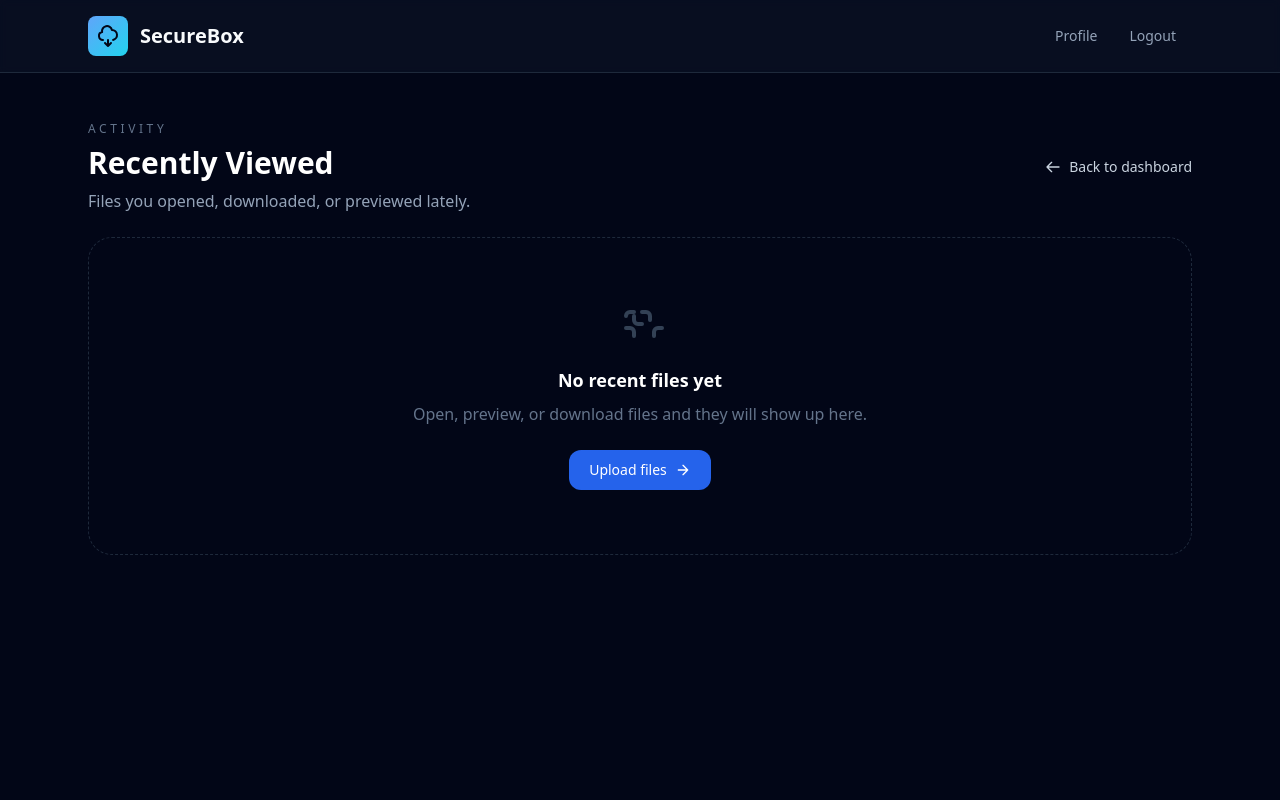
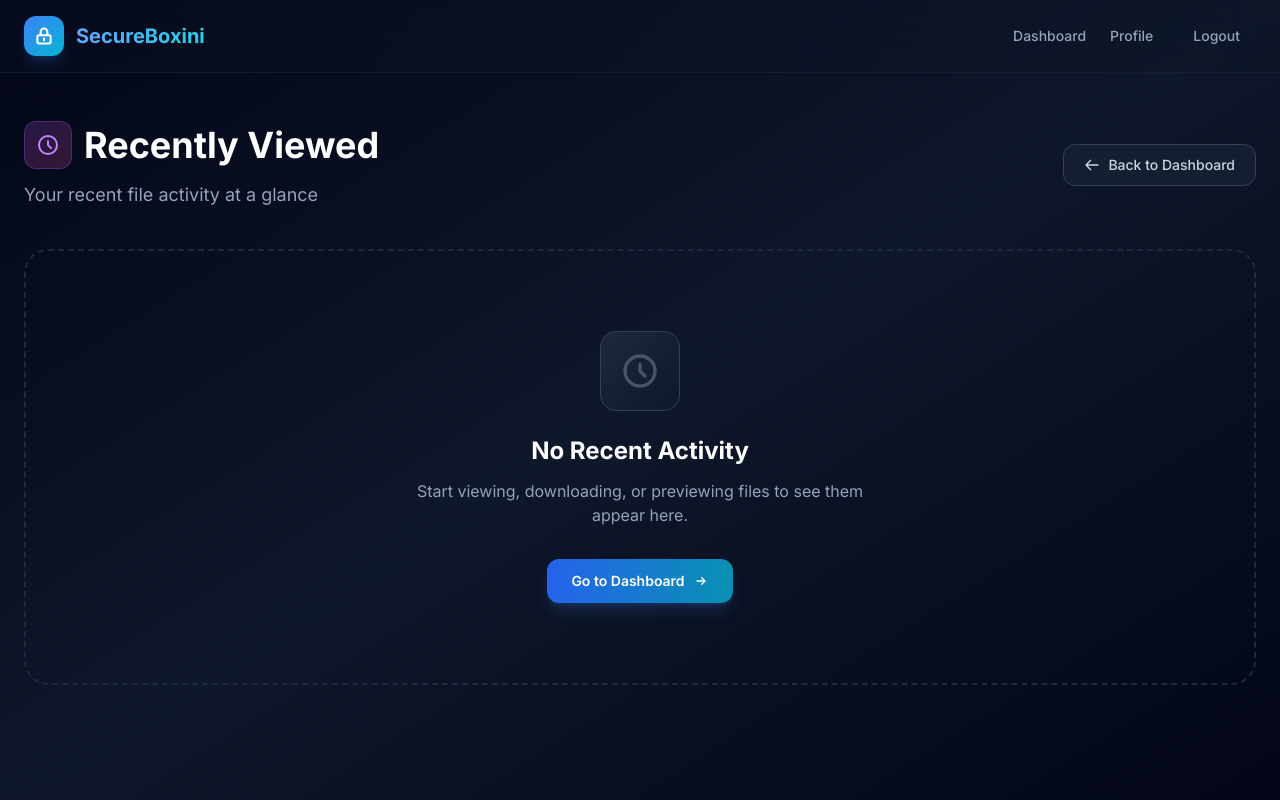
Before and after one commit to ChahdBhamza/Secure-Boxini, a Flask app: page /recent in a window 1280 px wide. Run offline with Flask 3, Linux system fonts and the light colour scheme; the visitor is signed in with stand-in values (Sample User, id 1); data that the repository does not hold is empty; parts of the project's set-up code (start-up, migrations or seed data) failed here and were passed over; some libraries are stand-ins or nearby versions.

Commit message:
feat: Add user profile management, dashboard, recent activity, and file preview pages with supporting backend logic.

```diff
--- a/app.py
+++ b/app.py
@@ -73,7 +73,29 @@ fs = GridFS(db)
 # Configure Session Interface
 app.session_interface = MongoSessionInterface(db)
 
+# Custom Jinja2 filter for truncating filenames while preserving extension
+@app.template_filter('truncate_filename')
+def truncate_filename(filename, max_length=40):
+    """Truncate filename but always show the extension"""
+    if len(filename) <= max_length:
+        return filename
 
+    # Split filename and extension
+    if '.' in filename:
+        name, ext = filename.rsplit('.', 1)
+        ext = '.' + ext
+    else:
+        name = filename
+        ext = ''
+
+    # Calculate how much space we have for the name part
+    available_length = max_length - len(ext) - 3  # 3 for "..."
+
+    if available_length > 0:
+        return name[:available_length] + '...' + ext
+    else:
+        # If extension is too long, just truncate everything
+        return filename[:max_length-3] + '...'
 
 def log_activity(user_id, action, details=None, action_category="general"):
     """Helper to log user activity with user_id"""
@@ -87,10 +109,10 @@ def log_activity(user_id, action, details=None, action_category="general"):
         "user_agent": request.headers.get('User-Agent') if request else None
     })
 
-# ------------------- Home → Register -------------------
+# ------------------- Home -------------------
 @app.route('/')
 def index():
-    return redirect(url_for("register"))
+    return render_template("home.html")
 
 # ------------------- Register -------------------
 @app.route("/register", methods=["GET", "POST"])
@@ -137,11 +159,19 @@ def register():
         # Send Verification Email
         try:
             verify_url = url_for('verify_email', token=token, _external=True)
-            msg = Message('SecureBox - Verify your Email',
+            msg = Message('SecureBoxini - Verify your Email',
                           sender=app.config['MAIL_USERNAME'],
                           recipients=[email])
-            msg.body = f"Welcome to SecureBox! Please click the link to verify your account: {verify_url}"
+            msg.body = ("Hello!\n\n"
+                        "Welcome to SecureBoxini — we're excited to have you on board.\n\n"
+                        "To complete your registration and secure your account, please verify your email address by clicking the link below:\n\n"
+                        f"{verify_url}\n\n"
+                        "If you did not create an account, please ignore this email.\n\n"
+                        "Thank you,\n"
+                        "The SecureBoxini Team")
+
             mail.send(msg)
+
         except Exception as e:
             print(f"Error sending verification email: {e}")
             # We still allow registration, but they might need to resend verification later
@@ -187,7 +217,8 @@ def login():
 
         return render_template("login.html", error="Invalid username or password")
 
-    return render_template("login.html")
+    error = request.args.get("error")
+    return render_template("login.html", error=error)
 
 @app.route("/verify-2fa-login", methods=["GET", "POST"])
 def verify_2fa_login():
@@ -407,7 +438,7 @@ def google_callback():
 @app.route("/dashboard", methods=["GET", "POST"])
 def dashboard():
     if "user_id" not in session:
-        return redirect(url_for("login"))
+        return redirect(url_for("login", error="Session expired. Please log in again."))
 
     if request.method == "POST":
         file = request.files["file"]
@@ -577,6 +608,12 @@ def download(file_id):
 
     if not file_doc:
         return "File not found or not authorized"
+
+    # Decrypt filename for download
+    download_filename = vigenere_decrypt(file_doc["filename"], "SECUREBOX")
+
+    # Log download activity
+    log_activity(session["user_id"], "file_downloaded", {"filename": download_filename}, action_category="file")
 
     # Increment download count
     files_col.update_one(
@@ -910,7 +947,7 @@ def recent():
     if "user_id" not in session:
         return redirect(url_for("login"))
 
-    # Get last 20 actions of type 'file_previewed' or 'file_downloaded'
+    # Get last 50 actions of type 'file_previewed' or 'file_downloaded'
     recent_logs = activity_logs_col.find({
         "user_id": session["user_id"],
         "action": {"$in": ["file_previewed", "file_downloaded"]}
@@ -931,11 +968,20 @@ def recent():
 
         if filename and filename not in seen_files:
             seen_files.add(filename)
+
+            # Encrypt the filename to search in database (filenames are stored encrypted)
+            encrypted_filename = vigenere_encrypt(filename, "SECUREBOX")
+
             # Find the actual file doc to get ID and size
-            file_doc = files_col.find_one({"user_id": session["user_id"], "filename": filename})
+            file_doc = files_col.find_one({
+                "user_id": session["user_id"],
+                "filename": encrypted_filename,
+                "status": "active"
+            })
+
             if file_doc:
-                # Determine preview type
-                filename_lower = file_doc["filename"].lower()
+                # Determine preview type based on decrypted filename
+                filename_lower = filename.lower()
                 preview_type = None
                 if filename_lower.endswith(('.jpg', '.jpeg', '.png', '.gif', '.bmp', '.webp')):
                     preview_type = 'image'
@@ -955,7 +1001,7 @@ def recent():
                     display_size = f"{size_bytes / (1024 * 1024):.1f} MB"
 
                 recent_files.append({
-                    "filename": filename,
+                    "filename": filename,  # Use decrypted filename for display
                     "_id": file_doc["_id"],
                     "display_size": display_size,
                     "viewed_at": log["timestamp"].strftime("%Y-%m-%d %H:%M"),
--- a/session_interface.py
+++ b/session_interface.py
@@ -51,8 +51,8 @@ class MongoSessionInterface(SessionInterface):
         if session.permanent:
             expiry = datetime.utcnow() + app.permanent_session_lifetime
         else:
-            # Default to 1 day if not specified
-            expiry = datetime.utcnow() + timedelta(days=1)
+            # Default to 1 minute for testing
+            expiry = datetime.utcnow() + timedelta(minutes=1)
 
         # Prepare data
         # Schema requires: session_id, user_id, created_at, expires_at
--- a/templates/dashboard.html
+++ b/templates/dashboard.html
@@ -89,7 +89,8 @@
                 </svg>
               </div>
               <div class="min-w-0 flex-1">
-                <p class="text-sm font-medium text-slate-50 truncate">{{ file.filename }}</p>
+                <p class="text-sm font-medium text-slate-50" title="{{ file.filename }}">{{ file.filename |
+                  truncate_filename(50) }}</p>
                 <p class="text-xs text-slate-500">
                   {{ file.display_size }} • {{ file.display_time }}
                   {% if file.download_count %}
--- a/templates/recent.html
+++ b/templates/recent.html
@@ -4,135 +4,155 @@
 <head>
   <meta charset="UTF-8" />
   <meta name="viewport" content="width=device-width, initial-scale=1.0" />
-  <title>Recently Viewed - SecureBox</title>
+  <title>Recently Viewed - SecureBoxini</title>
   <script src="https://cdn.tailwindcss.com"></script>
+  <link rel="preconnect" href="https://fonts.googleapis.com">
+  <link rel="preconnect" href="https://fonts.gstatic.com" crossorigin>
+  <link href="https://fonts.googleapis.com/css2?family=Inter:wght@300;400;500;600;700&display=swap" rel="stylesheet">
+  <style>
+    body {
+      font-family: 'Inter', sans-serif;
+    }
+  </style>
 </head>
 
-<body class="bg-slate-950 text-slate-50 min-h-screen">
-  <div class="min-h-screen">
+<body class="bg-gradient-to-br from-slate-950 via-slate-900 to-slate-950 text-slate-50 min-h-screen">
   <!-- Header -->
-    <header class="border-b border-slate-800 bg-slate-900/50 backdrop-blur-sm sticky top-0 z-10">
-      <div class="max-w-6xl mx-auto px-6 py-4 flex items-center justify-between">
+  <header class="border-b border-slate-800/50 bg-slate-900/30 backdrop-blur-xl sticky top-0 z-50">
+    <div class="max-w-7xl mx-auto px-6 py-4">
+      <div class="flex items-center justify-between">
         <div class="flex items-center gap-3">
+          <div
+            class="w-10 h-10 rounded-xl bg-gradient-to-br from-blue-500 to-cyan-500 flex items-center justify-center shadow-lg shadow-blue-500/20">
+            <svg class="w-5 h-5 text-white" fill="none" stroke="currentColor" viewBox="0 0 24 24">
+              <path stroke-linecap="round" stroke-linejoin="round" stroke-width="2.5"
+                d="M12 15v2m-6 4h12a2 2 0 002-2v-6a2 2 0 00-2-2H6a2 2 0 00-2 2v6a2 2 0 002 2zm10-10V7a4 4 0 00-8 0v4h8z">
+              </path>
+            </svg>
+          </div>
+          <h1 class="text-xl font-bold bg-gradient-to-r from-blue-400 to-cyan-400 bg-clip-text text-transparent">
+            SecureBoxini</h1>
+        </div>
+        <nav class="flex items-center gap-6">
           <a href="{{ url_for('dashboard') }}"
-            class="w-10 h-10 rounded-lg bg-gradient-to-br from-blue-400 to-cyan-400 flex items-center justify-center hover:opacity-90 transition-opacity"
-            title="Back to dashboard">
-            <svg class="w-6 h-6 text-slate-950" fill="none" stroke="currentColor" viewBox="0 0 24 24">
-              <path stroke-linecap="round" stroke-linejoin="round" stroke-width="2"
-                d="M7 16a4 4 0 01-.88-7.903A5 5 0 1115.9 6L16 6a5 5 0 011 9.9M9 19l3 3m0 0l3-3m-3 3v-6"></path>
-            </svg>
-          </a>
-          <h1 class="text-xl font-semibold">SecureBox</h1>
-        </div>
-        <div class="flex items-center gap-4 text-sm font-medium">
-
-          <a href="{{ url_for('profile') }}" class="text-slate-400 hover:text-slate-50 transition-colors">Profile</a>
+            class="text-sm text-slate-400 hover:text-white transition-colors font-medium">Dashboard</a>
+          <a href="{{ url_for('profile') }}"
+            class="text-sm text-slate-400 hover:text-white transition-colors font-medium">Profile</a>
           <a href="{{ url_for('logout') }}"
-            class="text-slate-400 hover:text-red-400 px-4 py-2 rounded-lg hover:bg-slate-800 transition-colors">
+            class="text-sm text-slate-400 hover:text-red-400 px-4 py-2 rounded-lg hover:bg-slate-800/50 transition-all font-medium">
             Logout
           </a>
+        </nav>
       </div>
     </div>
   </header>
 
-    <!-- Main -->
-    <main class="max-w-6xl mx-auto px-6 py-12 space-y-8">
-      <section>
-        <div class="flex flex-wrap items-center justify-between gap-4 mb-6">
+  <!-- Main Content -->
+  <main class="max-w-7xl mx-auto px-6 py-12">
+    <!-- Page Header -->
+    <div class="mb-10">
+      <div class="flex items-center justify-between mb-6">
         <div>
-            <p class="uppercase text-xs text-slate-500 tracking-[0.3em] mb-2">Activity</p>
-            <h2 class="text-3xl font-semibold text-white">Recently Viewed</h2>
-            <p class="text-slate-400 mt-2">Files you opened, downloaded, or previewed lately.</p>
+          <div class="flex items-center gap-3 mb-3">
+            <div
+              class="w-12 h-12 rounded-xl bg-gradient-to-br from-purple-500/20 to-pink-500/20 border border-purple-500/30 flex items-center justify-center">
+              <svg class="w-6 h-6 text-purple-400" fill="none" stroke="currentColor" viewBox="0 0 24 24">
+                <path stroke-linecap="round" stroke-linejoin="round" stroke-width="2"
+                  d="M12 8v4l3 3m6-3a9 9 0 11-18 0 9 9 0 0118 0z"></path>
+              </svg>
+            </div>
+            <h2 class="text-4xl font-bold text-white">Recently Viewed</h2>
+          </div>
+          <p class="text-slate-400 text-lg ml-15">Your recent file activity at a glance</p>
         </div>
         <a href="{{ url_for('dashboard') }}"
-            class="inline-flex items-center gap-2 text-sm text-slate-300 hover:text-white transition-colors">
+          class="inline-flex items-center gap-2 px-5 py-2.5 bg-slate-800/50 hover:bg-slate-800 border border-slate-700 rounded-xl text-sm font-medium text-slate-300 hover:text-white transition-all">
           <svg class="w-4 h-4" fill="none" stroke="currentColor" viewBox="0 0 24 24">
-              <path stroke-linecap="round" stroke-linejoin="round" stroke-width="2" d="M3 12h18M3 12l7-7m-7 7l7 7">
+            <path stroke-linecap="round" stroke-linejoin="round" stroke-width="2" d="M10 19l-7-7m0 0l7-7m-7 7h18">
             </path>
           </svg>
-            Back to dashboard
+          Back to Dashboard
         </a>
       </div>
+    </div>
 
-        <div class="grid gap-5 sm:grid-cols-2 lg:grid-cols-3">
+    <!-- Files Grid -->
+    <div class="grid gap-6 sm:grid-cols-2 lg:grid-cols-3">
       {% for file in files %}
       <div
-            class="bg-slate-900/50 border border-slate-800 rounded-2xl p-5 flex flex-col gap-4 hover:border-slate-700 hover:bg-slate-900/70 transition-colors">
-            <div class="flex items-start justify-between">
-              <div class="flex items-center gap-3">
+        class="group relative bg-slate-900/40 backdrop-blur-sm border border-slate-800/50 rounded-2xl p-6 hover:border-slate-700 hover:bg-slate-900/60 transition-all duration-300 hover:shadow-xl hover:shadow-blue-500/5">
+        <!-- File Header -->
+        <div class="flex items-start gap-4 mb-4">
           <div
-                  class="w-12 h-12 rounded-xl bg-blue-500/10 border border-blue-500/30 flex items-center justify-center text-blue-300">
-                  <svg class="w-6 h-6" fill="none" stroke="currentColor" viewBox="0 0 24 24">
+            class="w-14 h-14 rounded-xl bg-gradient-to-br from-blue-500/10 to-cyan-500/10 border border-blue-500/20 flex items-center justify-center flex-shrink-0 group-hover:border-blue-500/40 transition-colors">
+            <svg class="w-7 h-7 text-blue-400" fill="none" stroke="currentColor" viewBox="0 0 24 24">
               <path stroke-linecap="round" stroke-linejoin="round" stroke-width="2"
-                      d="M13 2H6a2 2 0 00-2 2v16a2 2 0 002 2h12a2 2 0 002-2V9z" />
-                    <polyline points="13 2 13 9 20 9" />
+                d="M9 12h6m-6 4h6m2 5H7a2 2 0 01-2-2V5a2 2 0 012-2h5.586a1 1 0 01.707.293l5.414 5.414a1 1 0 01.293.707V19a2 2 0 01-2 2z" />
             </svg>
           </div>
-                <div>
-                  <p class="font-semibold text-slate-50 break-all">{{ file.filename }}</p>
-                  <p class="text-xs text-slate-500 mt-1">{{ file.viewed_at }}</p>
+          <div class="flex-1 min-w-0">
+            <h3 class="font-semibold text-white text-sm mb-1" title="{{ file.filename }}">{{ file.filename |
+              truncate_filename(35) }}
+            </h3>
+            <p class="text-xs text-slate-500">{{ file.viewed_at }}</p>
           </div>
         </div>
-              <!-- Badge removed per request -->
+
+        <!-- File Info -->
+        <div class="flex items-center justify-between mb-5 pb-5 border-b border-slate-800/50">
+          <div class="flex items-center gap-2">
+            <svg class="w-4 h-4 text-slate-500" fill="none" stroke="currentColor" viewBox="0 0 24 24">
+              <path stroke-linecap="round" stroke-linejoin="round" stroke-width="2"
+                d="M4 7v10c0 2.21 3.582 4 8 4s8-1.79 8-4V7M4 7c0 2.21 3.582 4 8 4s8-1.79 8-4M4 7c0-2.21 3.582-4 8-4s8 1.79 8 4">
+              </path>
+            </svg>
+            <span class="text-sm text-slate-400 font-medium">{{ file.display_size }}</span>
+          </div>
+          <span
+            class="text-xs px-2.5 py-1 rounded-full bg-blue-500/10 text-blue-400 border border-blue-500/20 font-medium">
+            {{ file.action.replace('file_', '').title() }}
+          </span>
         </div>
 
-            <div
-              class="w-full h-48 bg-slate-950/50 rounded-xl overflow-hidden border border-slate-800/50 flex items-center justify-center my-2">
-              {% if file.preview_type == 'image' %}
-              <img src="{{ url_for('preview_file_content', file_id=file._id) }}" class="w-full h-full object-contain"
-                alt="{{ file.filename }}">
-              {% elif file.preview_type == 'pdf' %}
-              <iframe src="{{ url_for('preview_file_content', file_id=file._id) }}"
-                class="w-full h-full border-0"></iframe>
-              {% elif file.preview_type == 'text' %}
-              <iframe src="{{ url_for('preview_file_content', file_id=file._id) }}"
-                class="w-full h-full border-0 bg-white"></iframe>
-              {% else %}
-              <div class="text-slate-600 flex flex-col items-center">
-                <svg class="w-10 h-10 mb-2" fill="none" stroke="currentColor" viewBox="0 0 24 24">
+        <!-- Action Button -->
+        <a href="{{ url_for('preview_file', file_id=file._id) }}"
+          class="flex items-center justify-center gap-2 w-full bg-gradient-to-r from-blue-600 to-cyan-600 hover:from-blue-500 hover:to-cyan-500 text-white rounded-xl px-4 py-3 text-sm font-semibold transition-all duration-300 shadow-lg shadow-blue-500/20 hover:shadow-blue-500/30 hover:scale-[1.02]">
+          <svg class="w-4 h-4" fill="none" stroke="currentColor" viewBox="0 0 24 24">
+            <path stroke-linecap="round" stroke-linejoin="round" stroke-width="2" d="M15 12a3 3 0 11-6 0 3 3 0 016 0z">
+            </path>
             <path stroke-linecap="round" stroke-linejoin="round" stroke-width="2"
-                    d="M9 12h6m-6 4h6m2 5H7a2 2 0 01-2-2V5a2 2 0 012-2h5.586a1 1 0 01.707.293l5.414 5.414a1 1 0 01.293.707V19a2 2 0 01-2 2z">
+              d="M2.458 12C3.732 7.943 7.523 5 12 5c4.478 0 8.268 2.943 9.542 7-1.274 4.057-5.064 7-9.542 7-4.477 0-8.268-2.943-9.542-7z">
             </path>
           </svg>
-                <span class="text-xs">No preview</span>
-              </div>
-              {% endif %}
-            </div>
-
-            <div class="flex items-center justify-between text-sm text-slate-400">
-              <span>{{ file.display_size }}</span>
-            </div>
-
-            <div class="flex gap-3">
-              <a href="{{ url_for('preview_file', file_id=file._id) }}"
-                class="flex-1 bg-gradient-to-r from-blue-600 to-cyan-500 text-white rounded-xl px-4 py-2 text-center text-sm font-medium hover:from-blue-500 hover:to-cyan-400 transition-colors">
-                View inline
+          View File
         </a>
-
-            </div>
-
       </div>
       {% else %}
-          <div class="col-span-full text-center border border-dashed border-slate-800 rounded-3xl py-16">
-            <svg class="w-12 h-12 text-slate-700 mx-auto mb-4" fill="none" stroke="currentColor" viewBox="0 0 24 24">
+      <!-- Empty State -->
+      <div class="col-span-full">
+        <div class="text-center border-2 border-dashed border-slate-800 rounded-3xl py-20 px-6">
+          <div
+            class="w-20 h-20 rounded-2xl bg-gradient-to-br from-slate-800 to-slate-900 border border-slate-700 flex items-center justify-center mx-auto mb-6">
+            <svg class="w-10 h-10 text-slate-600" fill="none" stroke="currentColor" viewBox="0 0 24 24">
               <path stroke-linecap="round" stroke-linejoin="round" stroke-width="2"
-                d="M9 17v-2a2 2 0 00-2-2H5m14 4v-2a2 2 0 012-2h2M9 7v2a2 2 0 002 2h2M5 7a2 2 0 012-2h2m4 0h2a2 2 0 012 2v2" />
+                d="M12 8v4l3 3m6-3a9 9 0 11-18 0 9 9 0 0118 0z"></path>
             </svg>
-            <h3 class="text-lg font-semibold text-white mb-2">No recent files yet</h3>
-            <p class="text-slate-500 mb-6">Open, preview, or download files and they will show up here.</p>
+          </div>
+          <h3 class="text-2xl font-bold text-white mb-3">No Recent Activity</h3>
+          <p class="text-slate-400 mb-8 max-w-md mx-auto">Start viewing, downloading, or previewing files to see them
+            appear here.</p>
           <a href="{{ url_for('dashboard') }}"
-              class="inline-flex items-center gap-2 bg-blue-600 hover:bg-blue-500 text-white px-5 py-2.5 rounded-xl text-sm font-medium transition-colors">
-              Upload files
+            class="inline-flex items-center gap-2 bg-gradient-to-r from-blue-600 to-cyan-600 hover:from-blue-500 hover:to-cyan-500 text-white px-6 py-3 rounded-xl text-sm font-semibold transition-all shadow-lg shadow-blue-500/20 hover:shadow-blue-500/30">
+            Go to Dashboard
             <svg class="w-4 h-4" fill="none" stroke="currentColor" viewBox="0 0 24 24">
-                <path stroke-linecap="round" stroke-linejoin="round" stroke-width="2" d="M5 12h14M12 5l7 7-7 7"></path>
+              <path stroke-linecap="round" stroke-linejoin="round" stroke-width="2" d="M13 7l5 5m0 0l-5 5m5-5H6"></path>
             </svg>
           </a>
         </div>
+      </div>
       {% endfor %}
     </div>
-      </section>
   </main>
-  </div>
 </body>
 
 </html>
```
Also changed, not shown: templates/home.html (added, +195 -0 lines), templates/preview.html (+7 -7 lines), templates/profile.html (+35 -6 lines), uploads/defaultprofilepic.png (added). Lines whose indentation alone changed are shown as unchanged.
